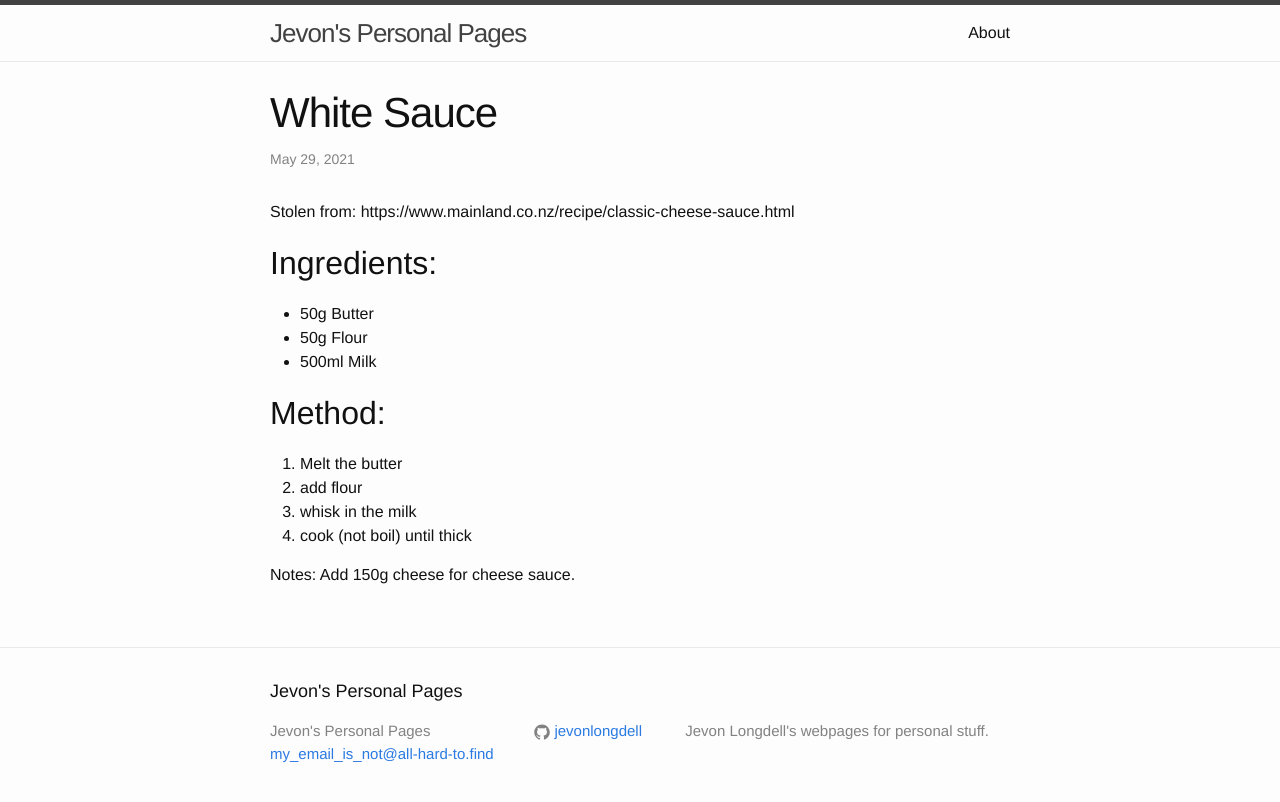
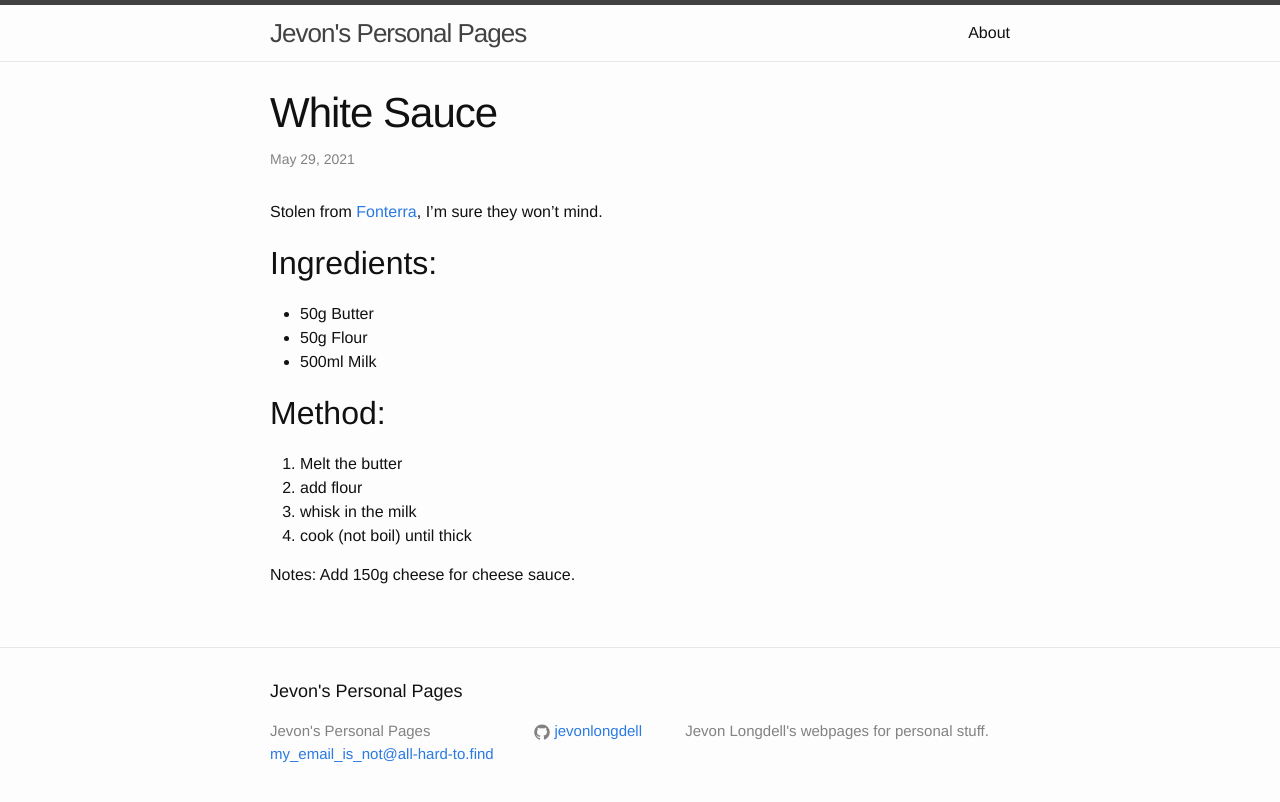
Before and after one commit to jevonlongdell/jevonlongdell.github.io, a Jekyll site: the page built from _posts/2021-05-29-white-sauce.markdown, in a window 1280 px wide. Shown: the top 802 px of the page. Built offline with Jekyll 4.4.1, drawn with Linux system fonts in a browser that asks for light colours.

Commit message:
Update 2021-05-29-white-sauce.markdown

```diff
--- a/_posts/2021-05-29-white-sauce.markdown
+++ b/_posts/2021-05-29-white-sauce.markdown
@@ -5,7 +5,7 @@ date:   2021-05-29
 categories: cooking
 ---
 
-Stolen from: https://www.mainland.co.nz/recipe/classic-cheese-sauce.html
+Stolen from [Fonterra](https://www.mainland.co.nz/recipe/classic-cheese-sauce.html), I'm sure they won't mind.
 
 ## Ingredients:
 
```
